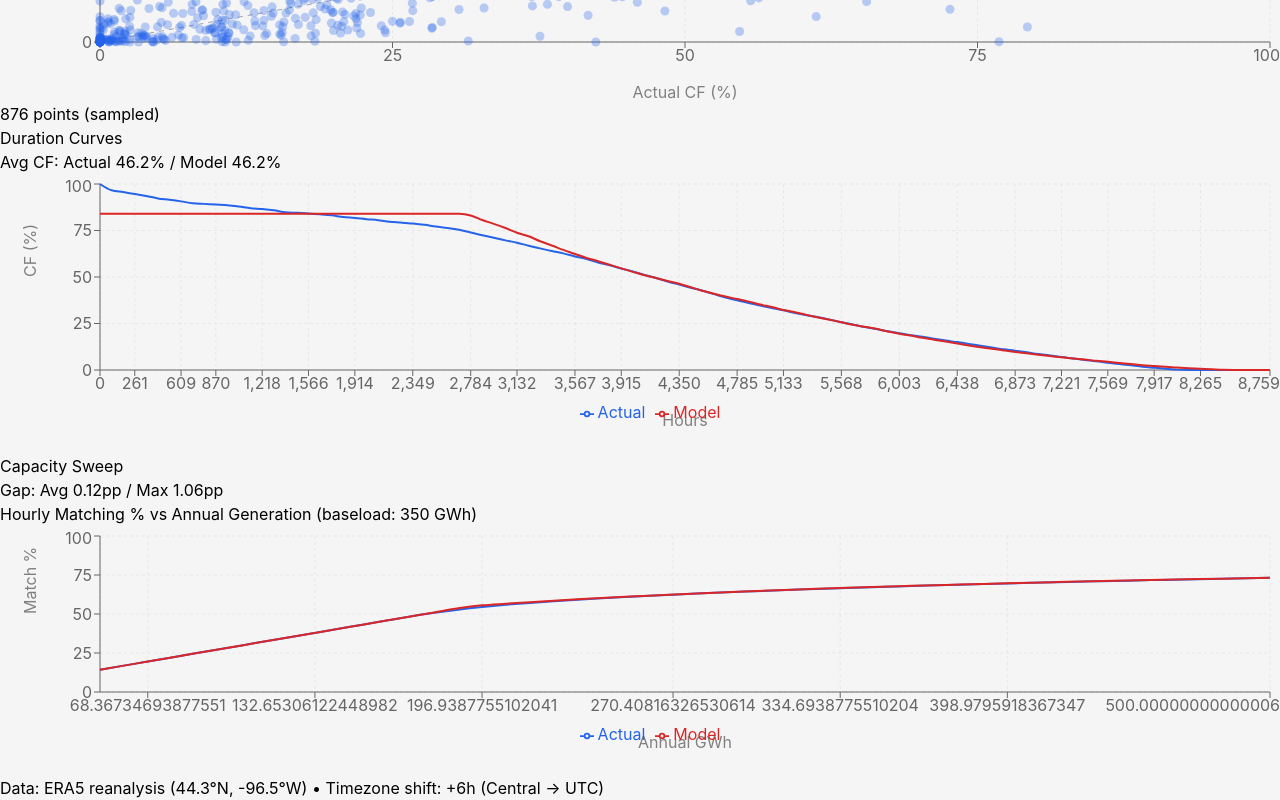
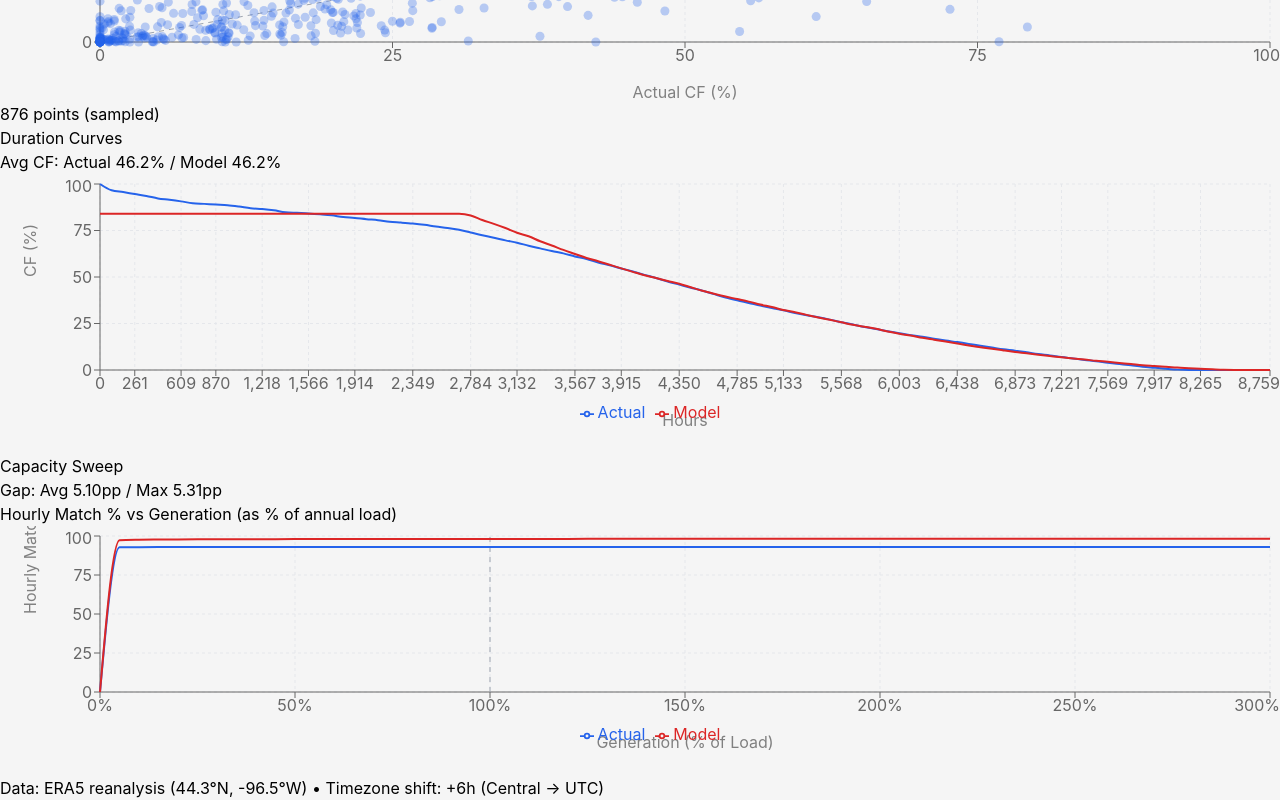
Before and after one commit to NathanDIyer/wind-validation-dashboard, a React (Vite) app: page / in a window 1280 px wide. Shown: the part 1346-2146 px from the top of the page. Built offline with nearby package versions, Linux system fonts and the light colour scheme.

Commit message:
Change capacity sweep X-axis to % of load
X-axis now shows "Generation as % of Load" (0-300%):
- 100% = generation exactly matches annual load
- <100% = underbuying
- >100% = overbuying

Added reference line at 100% for visual clarity.

Co-Authored-By: Claude Opus 4.5 <noreply@anthropic.com>

```diff
--- a/src/components/CapacitySweep.jsx
+++ b/src/components/CapacitySweep.jsx
@@ -8,36 +8,67 @@ import {
   Tooltip,
   Legend,
   ResponsiveContainer,
+  ReferenceLine,
 } from 'recharts'
-import { calculateCapacitySweep, mean } from '../utils/calculations'
-import { COLORS, SWEEP_CONFIG } from '../utils/constants'
+import { mean } from '../utils/calculations'
+import { COLORS } from '../utils/constants'
 
 /**
- * Capacity sweep chart showing hourly matching % vs annual GWh.
+ * Calculate hourly match at a given generation percentage of load.
+ */
+function calculateMatchAtPct(cfProfile, avgCF, genPctOfLoad) {
+  // At genPctOfLoad = 100%, annual generation = annual load
+  // capacityMW * avgCF * 8760 = loadGWh * 1000
+  // So we scale CF profile by genPctOfLoad/100 to get generation relative to load
+
+  const scaleFactor = genPctOfLoad / 100
+  let totalMatched = 0
+  const n = cfProfile.length
+
+  // Normalize: at 100%, sum of (cf * scale) should equal sum of hourly load (1/8760 each)
+  // hourlyLoad = 1/8760 of annual (normalized to 1)
+  // hourlyGen = cf * scaleFactor * (1 / avgCF) to normalize so avg gen at 100% = avg load
+  const genScale = scaleFactor / avgCF
+
+  for (let i = 0; i < n; i++) {
+    const hourlyGen = cfProfile[i] * genScale
+    const hourlyLoad = 1 / n  // Flat load, normalized to 1 annual
+    totalMatched += Math.min(hourlyGen, hourlyLoad)
+  }
+
+  // Return as percentage of total load matched
+  return totalMatched * 100
+}
+
+/**
+ * Capacity sweep chart showing hourly matching % vs generation as % of load.
  */
 export default function CapacitySweep({ actualCF, modelCF }) {
-  const { minGwh, maxGwh, numPoints, baseloadGwh } = SWEEP_CONFIG
+  // Sweep from 0% to 300% of load
+  const minPct = 0
+  const maxPct = 300
+  const numPoints = 61  // Every 5%
 
   // Calculate sweep data for both actual and model
   const chartData = useMemo(() => {
     const actualAvgCF = mean(actualCF)
     const modelAvgCF = mean(modelCF)
 
-    const actualSweep = calculateCapacitySweep(
-      actualCF, baseloadGwh, actualAvgCF, numPoints, minGwh, maxGwh
-    )
-    const modelSweep = calculateCapacitySweep(
-      modelCF, baseloadGwh, modelAvgCF, numPoints, minGwh, maxGwh
-    )
+    const data = []
+    for (let i = 0; i < numPoints; i++) {
+      const genPct = minPct + (i / (numPoints - 1)) * (maxPct - minPct)
+      const actualMatch = calculateMatchAtPct(actualCF, actualAvgCF, genPct)
+      const modelMatch = calculateMatchAtPct(modelCF, modelAvgCF, genPct)
 
-    // Combine into chart data
-    return actualSweep.map((point, i) => ({
-      gwh: point.gwh,
-      actual: point.matchPct,
-      model: modelSweep[i].matchPct,
-      gap: Math.abs(point.matchPct - modelSweep[i].matchPct),
-    }))
-  }, [actualCF, modelCF, baseloadGwh, numPoints, minGwh, maxGwh])
+      data.push({
+        genPct,
+        actual: actualMatch,
+        model: modelMatch,
+        gap: Math.abs(actualMatch - modelMatch),
+      })
+    }
+    return data
+  }, [actualCF, modelCF])
 
   // Calculate summary stats
   const stats = useMemo(() => {
@@ -59,29 +90,35 @@ export default function CapacitySweep({ actualCF, modelCF }) {
       </div>
 
       <p className="text-xs text-gray-500 mb-2">
-        Hourly Matching % vs Annual Generation (baseload: {baseloadGwh} GWh)
+        Hourly Match % vs Generation (as % of annual load)
       </p>
 
       <ResponsiveContainer width="100%" height={250}>
         <LineChart data={chartData} margin={{ top: 10, right: 10, bottom: 30, left: 40 }}>
           <CartesianGrid strokeDasharray="3 3" stroke={COLORS.grid} />
           <XAxis
-            dataKey="gwh"
-            label={{ value: 'Annual GWh', position: 'bottom', offset: 15 }}
+            dataKey="genPct"
+            domain={[0, 300]}
+            ticks={[0, 50, 100, 150, 200, 250, 300]}
+            tickFormatter={(v) => `${v}%`}
+            label={{ value: 'Generation (% of Load)', position: 'bottom', offset: 15 }}
           />
           <YAxis
             domain={[0, 100]}
             tickFormatter={(v) => v.toFixed(0)}
-            label={{ value: 'Match %', angle: -90, position: 'insideLeft', offset: -10 }}
+            label={{ value: 'Hourly Match %', angle: -90, position: 'insideLeft', offset: -10 }}
           />
           <Tooltip
             formatter={(value, name) => [
-              value.toFixed(2) + '%',
+              value.toFixed(1) + '%',
               name.charAt(0).toUpperCase() + name.slice(1)
             ]}
-            labelFormatter={(label) => `${label.toFixed(0)} GWh/year`}
+            labelFormatter={(pct) => `Generation: ${pct.toFixed(0)}% of load`}
           />
           <Legend />
+
+          {/* Reference line at 100% generation = load */}
+          <ReferenceLine x={100} stroke="#9ca3af" strokeDasharray="5 5" />
 
           <Line
             type="monotone"
```
